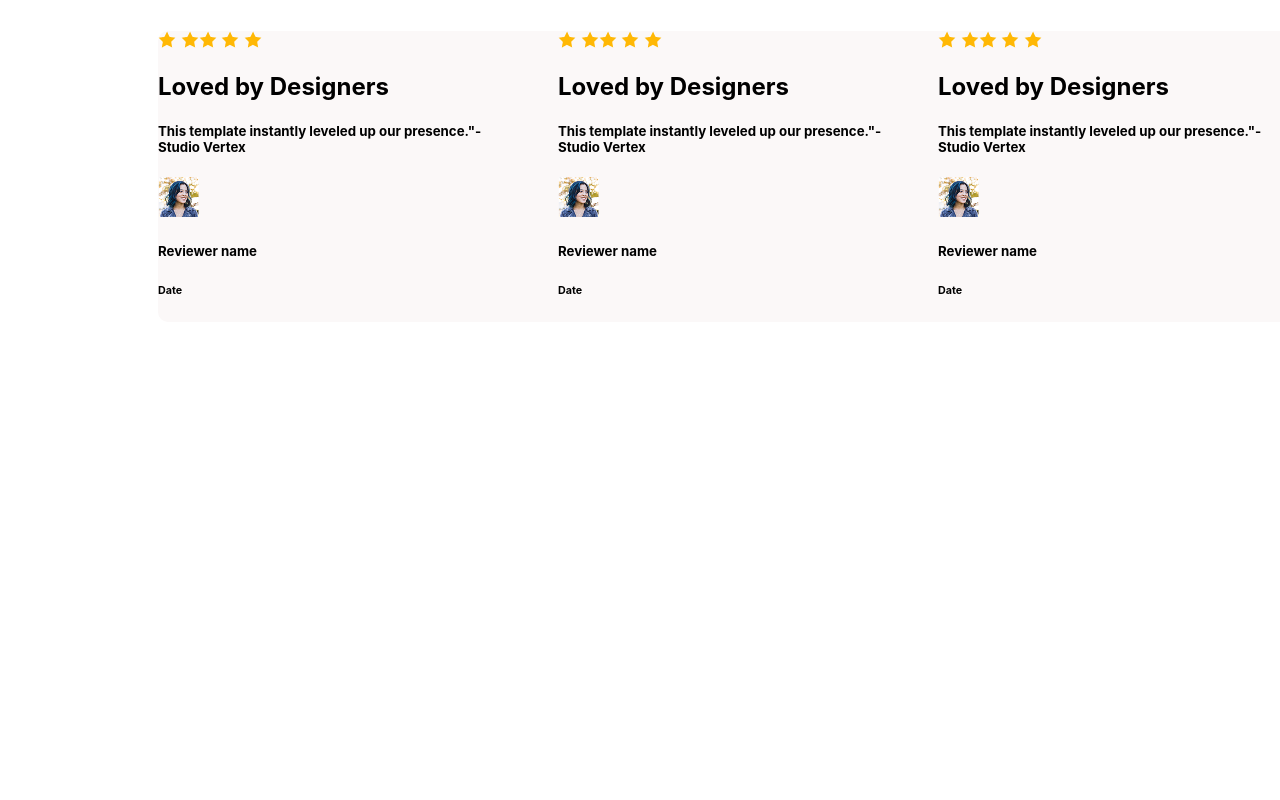
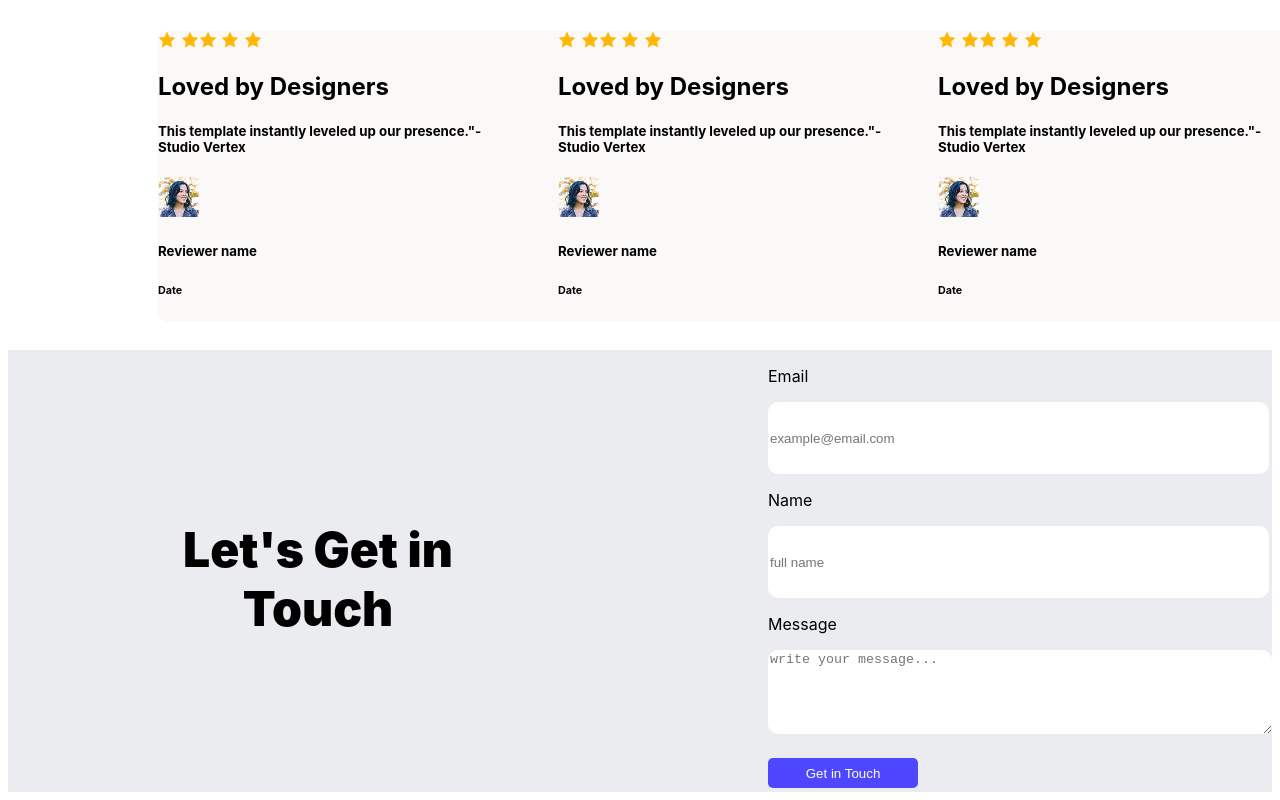
Before and after one commit to rajashkumarbiswas/Porject-1-Website, a plain HTML site: page index.html in a window 1280 px wide. Shown: the part 1772-2572 px from the top of the page. Before the commit the page ends 2094 px from the top, so only its background shows below. Drawn offline with Linux system fonts and the light colour scheme.

Commit message:
added the newsletter section/information section

```diff
--- a/index.html
+++ b/index.html
@@ -85,6 +85,30 @@
         </div>
 
     </section>
+    <!--Information section-->
+    <section class="information">
+        <div class="info">
+            <h1>Let's Get in Touch</h1>
+            <div class="form">
+                <form action="">
+                    <p>Email</p>
+                     <input type="email" name="" id="" placeholder="example@email.com">
+                </form>
+
+                <form action="">
+                    <p>Name</p>
+                    <input type="text" name="" id="" placeholder="full name">
+                </form>
+                <p>Message</p>
+                <textarea class="area" id="" placeholder="write your message..."></textarea>
+                <br>
+                <br>
+                <button class="btn">Get in Touch</button>
+
+            </div>
+
+        </div>
+    </section>
 
 </main>
 
--- a/style.css
+++ b/style.css
@@ -174,3 +174,54 @@ body{
     margin-right: 20px;
 
 }
+
+.info{
+    display: flex;
+    gap: 100px;
+}
+
+.info h1{
+    font-size: bold;
+    font-weight: ;
+    height: 232px;
+    width: 500px;
+    margin-left: 150px;
+}
+.information{
+    margin-top: 70px;
+    background-color: #eaecf0;
+
+
+}
+
+.information .info h1{
+    font-size: 48px;
+    font-weight: 1000;
+    justify-content: center;
+    text-align: center;
+    margin-top: 170px;
+
+
+
+}
+
+.information .form{
+    margin-left: 190px;
+}
+
+.information .form input{
+    height: 70px;
+    width: 497px;
+    border-radius: 10px;
+    border: none;
+}
+.information .info .form .area{
+        height: 80px;
+        width: 500px;
+        border-radius: 10px;
+        border: none;
+}
+
+.information .form .btn{
+    border: none;
+}
```
